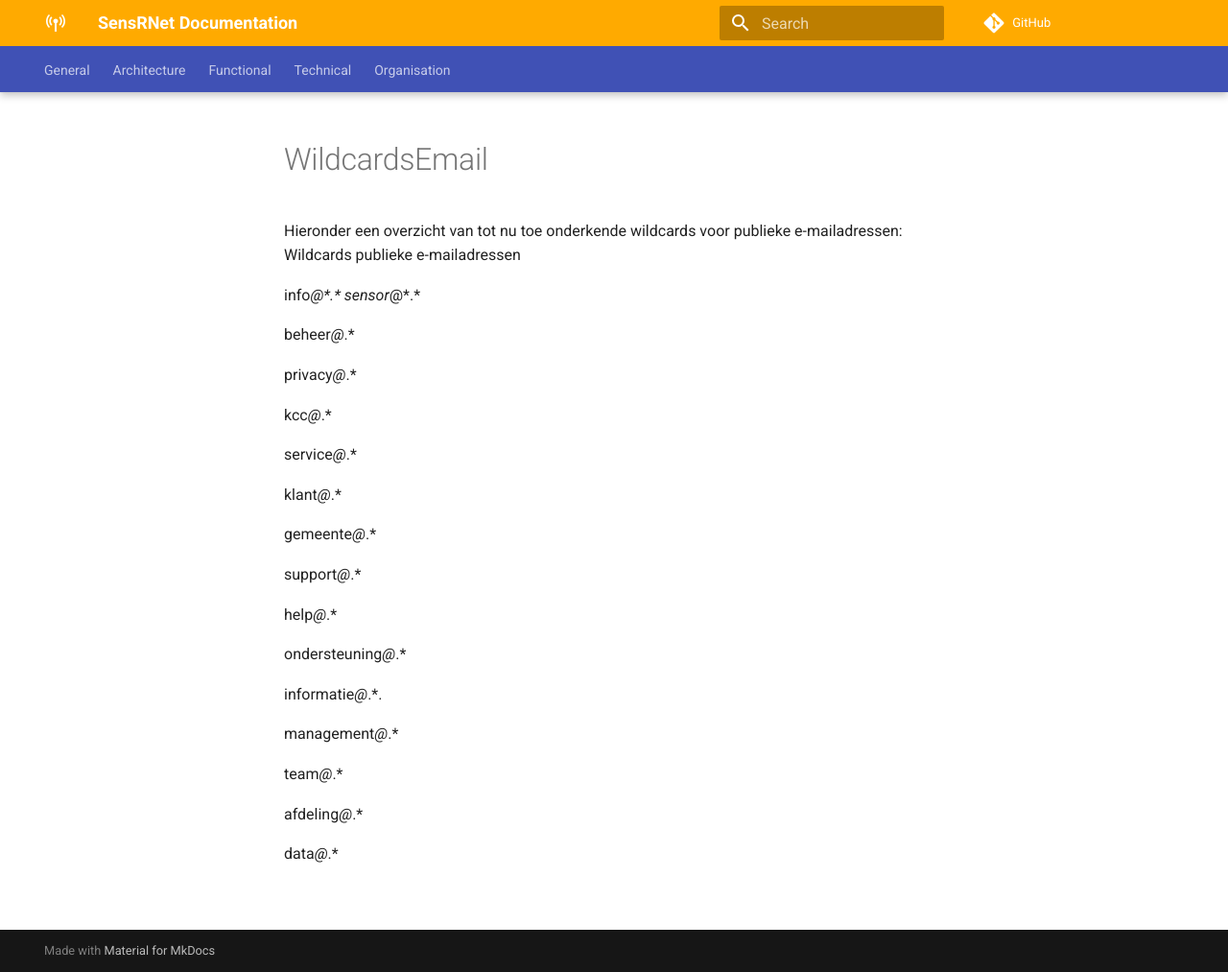
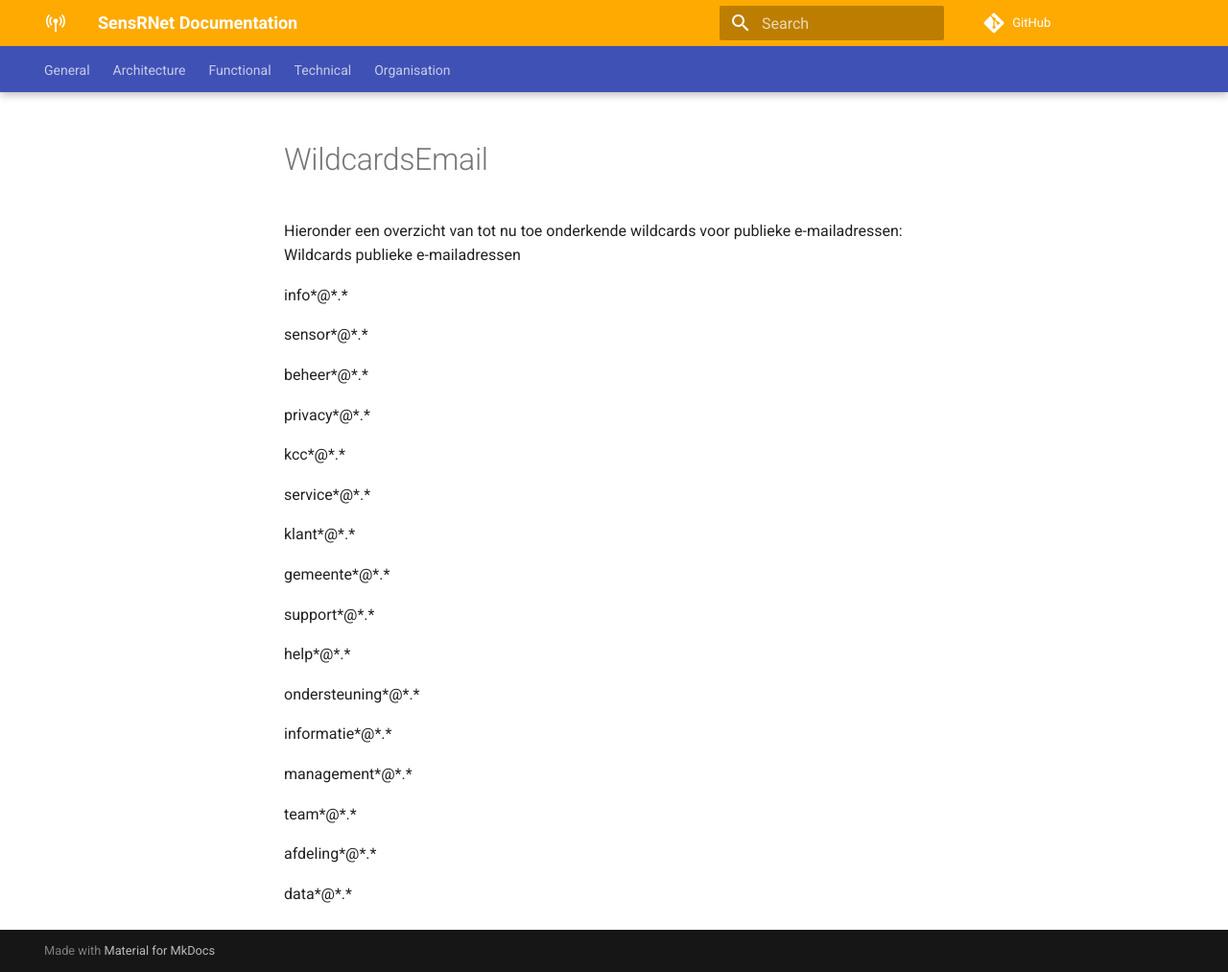
Before and after one commit to kadaster-labs/sensrnet-home, an MkDocs documentation site: the page built from docs/WildcardsEmail.md, in a window 1280 px wide and 1013 px high. Shown: the whole window at 96% size. Built offline with MkDocs 1.6.1 and Material for MkDocs 9.7.7, drawn with Linux system fonts in a browser that asks for light colours; comment, search, counter and statistics services are not loaded.

```diff
--- a/docs/WildcardsEmail.md
+++ b/docs/WildcardsEmail.md
@@ -2,32 +2,33 @@ Hieronder een overzicht van tot nu toe onderkende wildcards voor publieke e-mail
 Wildcards publieke e-mailadressen
 
 info*@\*.\*
+
 sensor*@\*.\*
 
-beheer*@*.*
+beheer*@\*.\*
 
-privacy*@*.*
+privacy*@\*.\*
 
-kcc*@*.*
+kcc*@\*.\*
 
-service*@*.*
+service*@\*.\*
 
-klant*@*.*
+klant*@\*.\*
 
-gemeente*@*.*
+gemeente*@\*.\*
 
-support*@*.*
+support*@\*.\*
 
-help*@*.*
+help*@\*.\*
 
-ondersteuning*@*.*
+ondersteuning*@\*.\*
 
-informatie*@*.*.
+informatie*@\*.\*
 
-management*@*.*
+management*@\*.\*
 
-team*@*.*
+team*@\*.\*
 
-afdeling*@*.*
+afdeling*@\*.\*
 
-data*@*.*
+data*@\*.\*
```
